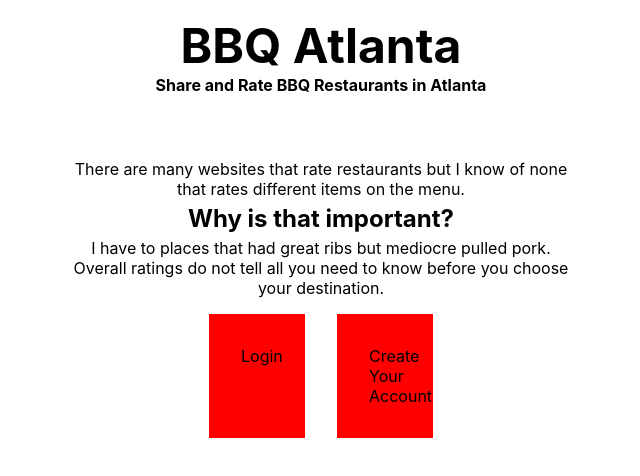
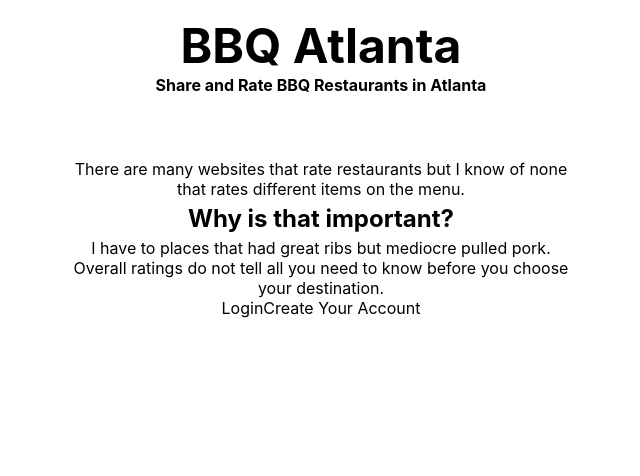
Before and after one commit to chuckderosier/bbq-atlanta, a React (Create React App) app in the folder client/: page / in a window 1280 px wide. Shown: the top 476 px of the page, without its empty margins (319-959 px from the left). Built offline with nearby package versions, Linux system fonts and the light colour scheme.

Commit message:
refactored Button Styles

```diff
--- a/client/src/Styles/ButtonStyles.js
+++ b/client/src/Styles/ButtonStyles.js
@@ -2,20 +2,17 @@ import styled from 'styled-components'
 
 export const Button = styled.div`
     margin: 0 auto;
-`
-
-export const HomePageButton = styled(Button)`
+    border-radius: 5em;
+    .button {
+        color: black;
+        text-decoration: none;
+    }
     .button-container {
         display: flex;
         justify-content: center;
     }
-    .button {
-        color: black;
-        background-color: red;
-        text-justify: center;
-        text-decoration: none;
-        width: 2em;
-        padding: 2em;
-        margin: 1em;
-    }
 `
+
+export const HomePageButton = styled(Button)`
+
+`
--- a/client/src/components/CreateUserForm.js
+++ b/client/src/components/CreateUserForm.js
@@ -2,6 +2,7 @@ import React, { Component } from 'react'
 import { Link } from 'react-router-dom'
 import { Form } from '../Styles/FormStyles'
 import { Title } from '../Styles/TextStyles'
+import { Button } from '../Styles/ButtonStyles'
 
 class CreateUserForm extends Component {
     render() {
@@ -19,10 +20,11 @@ class CreateUserForm extends Component {
                     <input type="email" placeholder="Email Address" name="email" required />
                     <p>Enter Password<span className="required">* required</span></p>
                     <input type="text" placeholder="Enter Password" name="password" required />
-                    <p>Re-enter Password</p><span className="required">* required</span>
+                    <p>Re-enter Password<span className="required">* required</span></p>
                     <input type="text" placeholder="Re-enter Password" name="reenterPassword" required />
-                    <div></div>
-                    <button><Link to="/userpage">Let's Go!!</Link></button>
+                    <Button>
+                        <button><Link to="/userpage" className="button">Let's Go!!</Link></button>
+                    </Button>
                 </Form>
             </div>
         )
```
